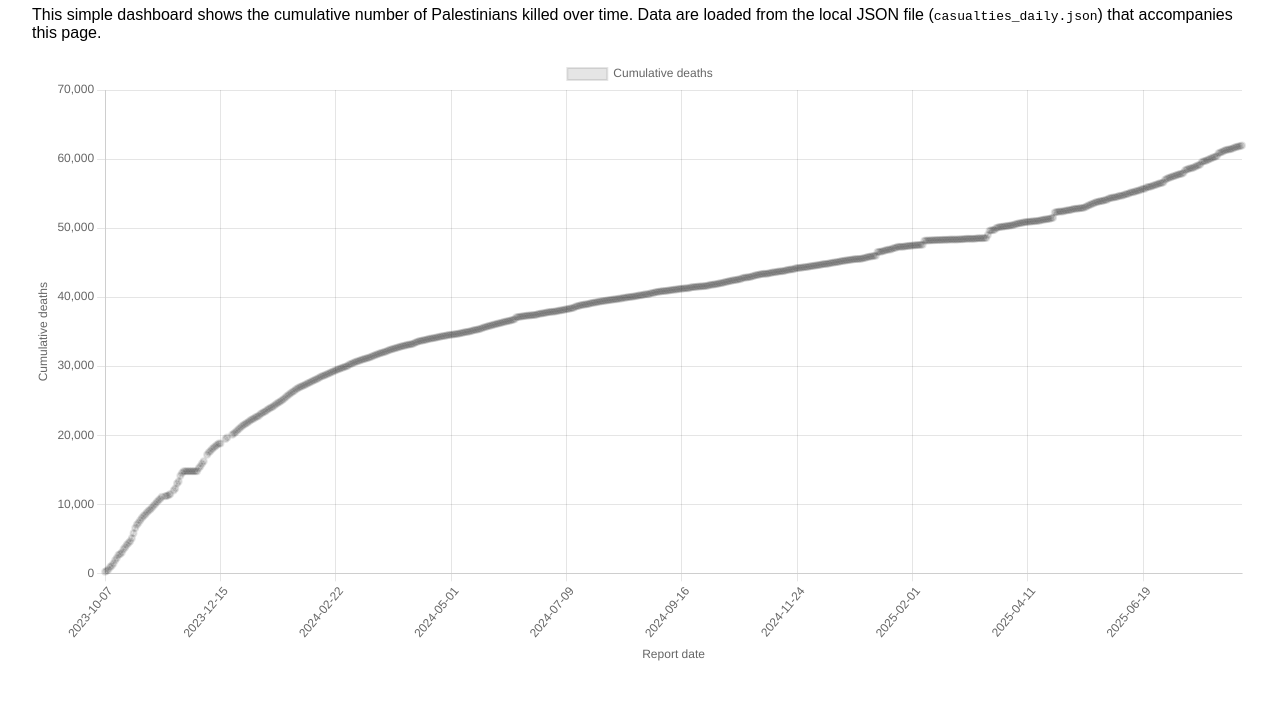
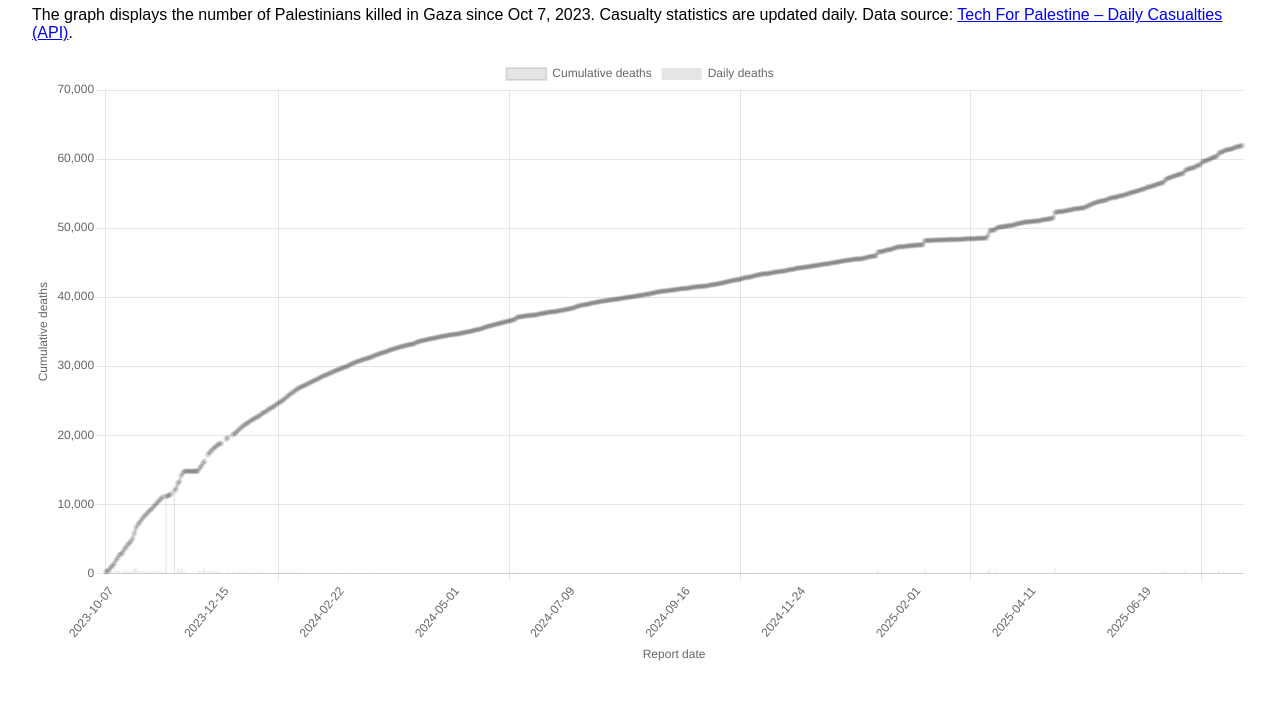
Before and after one commit to ktvedt/palestine-dashboard, a plain HTML site: page index.html in a window 1280 px wide. Shown: the part 84-800 px from the top of the page. Drawn offline with nearby package versions, Linux system fonts and the light colour scheme.

Commit message:
add barchart with daily casualty count

```diff
--- a/index.html
+++ b/index.html
@@ -11,7 +11,7 @@
 </head>
 <body>
   <h1>Palestinian Casualties Dashboard</h1>
-  <p>This simple dashboard shows the cumulative number of Palestinians killed over time. Data are loaded from the local JSON file (<code>casualties_daily.json</code>) that accompanies this page.</p>
+  <p>The graph displays the number of Palestinians killed in Gaza since Oct 7, 2023. Casualty statistics are updated daily. Data source: <a href="https://data.techforpalestine.org/api/v2/casualties_daily.json" target="_blank" rel="noopener">Tech For Palestine – Daily Casualties (API)</a>.</p>
   <canvas id="cumulativeChart"></canvas>
   <script>
     fetch('casualties_daily.json')
@@ -19,6 +19,13 @@
       .then(data => {
         const dates = data.map(item => item.report_date);
         const cumulativeDeaths = data.map(item => item.killed_cum);
+        const dailyDeaths = data.map((item, idx) => {
+          if (typeof item.killed === 'number') return item.killed;
+          if (idx === 0) return item.killed_cum || 0;
+          const prev = data[idx - 1].killed_cum ?? 0;
+          const curr = item.killed_cum ?? 0;
+          return Math.max(0, curr - prev);
+        });
         const ctx = document.getElementById('cumulativeChart').getContext('2d');
         new Chart(ctx, {
           type: 'line',
@@ -29,15 +36,26 @@
               data: cumulativeDeaths,
               borderWidth: 2,
               fill: false,
-              tension: 0.1
-            }]
+              tension: 0.1,
+              pointRadius: 2,
+              pointHoverRadius: 3
+            },
+            {
+              type: 'bar',
+              label: 'Daily deaths',
+              data: dailyDeaths,
+              borderWidth: 0,
+              order: 1,
+              yAxisID: 'y'
+            }
+            ]
           },
           options: {
             responsive: true,
             interaction: { mode: 'index', intersect: false },
             scales: {
               x: { title: { display: true, text: 'Report date' }, ticks: { maxTicksLimit: 10, autoSkip: true } },
-              y: { title: { display: true, text: 'Cumulative deaths' } }
+              y: { title: { display: true, text: 'Cumulative deaths' }, grace: '5%' }
             }
           }
         });
```
